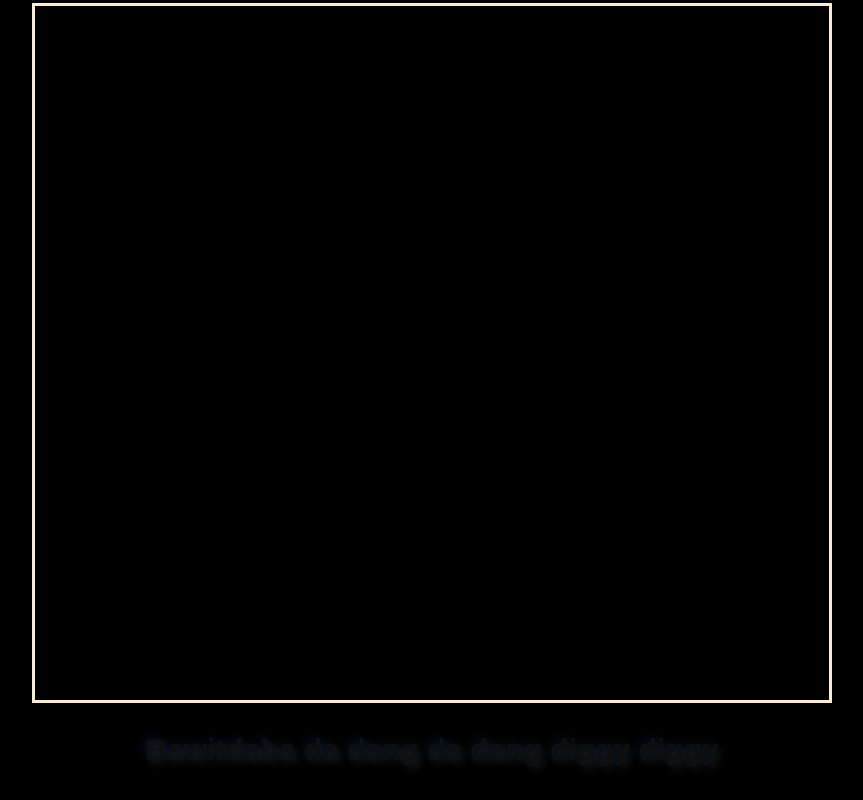
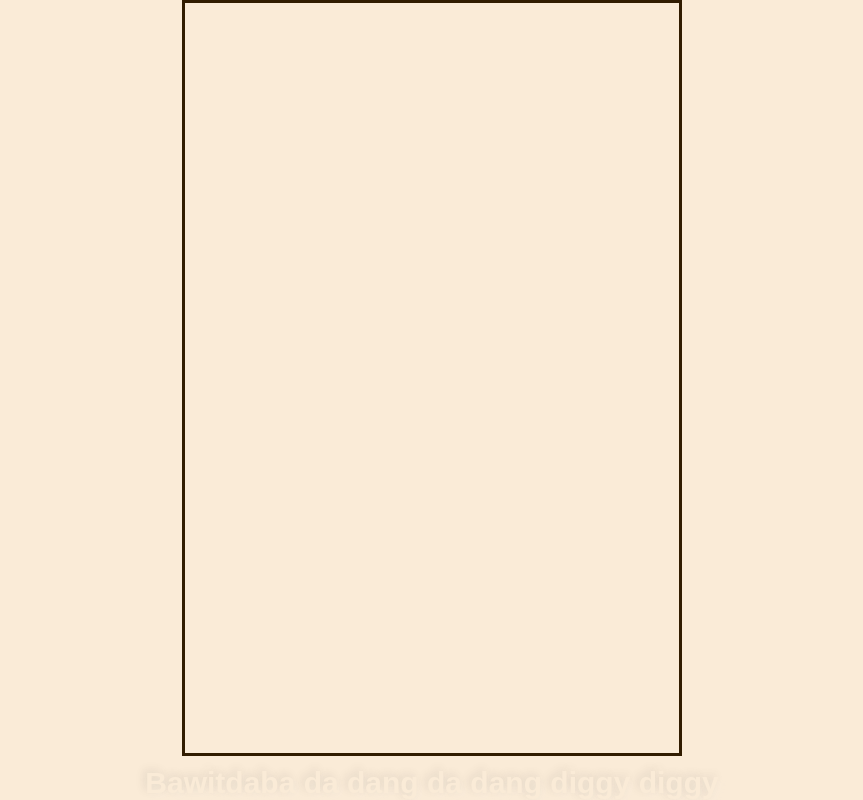
Before and after one commit to beautyTruth/flying-characters, a plain HTML site: page index.html in a window 1280 px wide. Shown: the whole page, without its empty margins (208-1071 px from the left). Drawn offline with Linux system fonts and the light colour scheme.

Commit message:
align starting code with franks

```diff
--- a/script.js
+++ b/script.js
@@ -0,0 +1,4 @@
+const canvasEl = document.querySelector("canvas");
+const ctx = canvasEl.getContext("2d");
+CANVAS_WIDTH = canvasEl.width = 500;
+CANVAS_HEIGHT = canvasEl.height = 100;
--- a/style.css
+++ b/style.css
@@ -13,18 +13,20 @@ html {
 }
 
 body {
-  background: black;
+  background: antiquewhite;
+  color: antiquewhite;
   display: flex;
   flex-direction: column;
   justify-content: center;
   align-items: center;
   height: 100vh;
+  width: 100vw;
 }
 
 canvas {
-  width: 80rem;
-  height: 70rem;
-  border: 0.3rem solid antiquewhite;
+  width: 50rem;
+  height: 100rem;
+  border: 0.3rem solid rgb(49, 28, 0);
 }
 
 .container {
@@ -32,7 +34,7 @@ canvas {
   font-family: Futura, Arial, Helvetica, sans-serif;
   font-size: 4rem;
   font-weight: 700;
-  margin: 3rem 0 3rem 0;
+  margin-top: 1rem;
   display: flex;
   width: 80rem;
   display: flex;
@@ -42,18 +44,19 @@ canvas {
 }
 
 .bawitdaba {
-  color: rgb(15, 15, 15);
-  text-shadow: -0.3rem -0.3rem 0.8rem rgba(0, 135, 253, 0.135),
+  color: antiquewhite;
+  text-shadow: -0.3rem -0.3rem 0.8rem rgba(85, 85, 85, 0.135),
     0.3rem 0.3rem 0.8rem rgba(240, 248, 255, 0.122);
   font-family: Futura, Arial, Helvetica, sans-serif;
   font-size: 3rem;
   font-weight: 700;
   width: auto;
+  transition: text-shadow 5s;
 }
 
 .bawitdaba:hover {
-  color: aliceblue;
-  text-shadow: -0.3rem -0.3rem 1rem rgba(0, 135, 253, 0.45),
+  color: antiquewhite;
+  text-shadow: -0.3rem -0.3rem 1rem rgba(86, 86, 86, 0.45),
     0.3rem 0.3rem 1rem rgba(240, 248, 255, 0.43);
   cursor: pointer;
   transition: all 5s;
```
